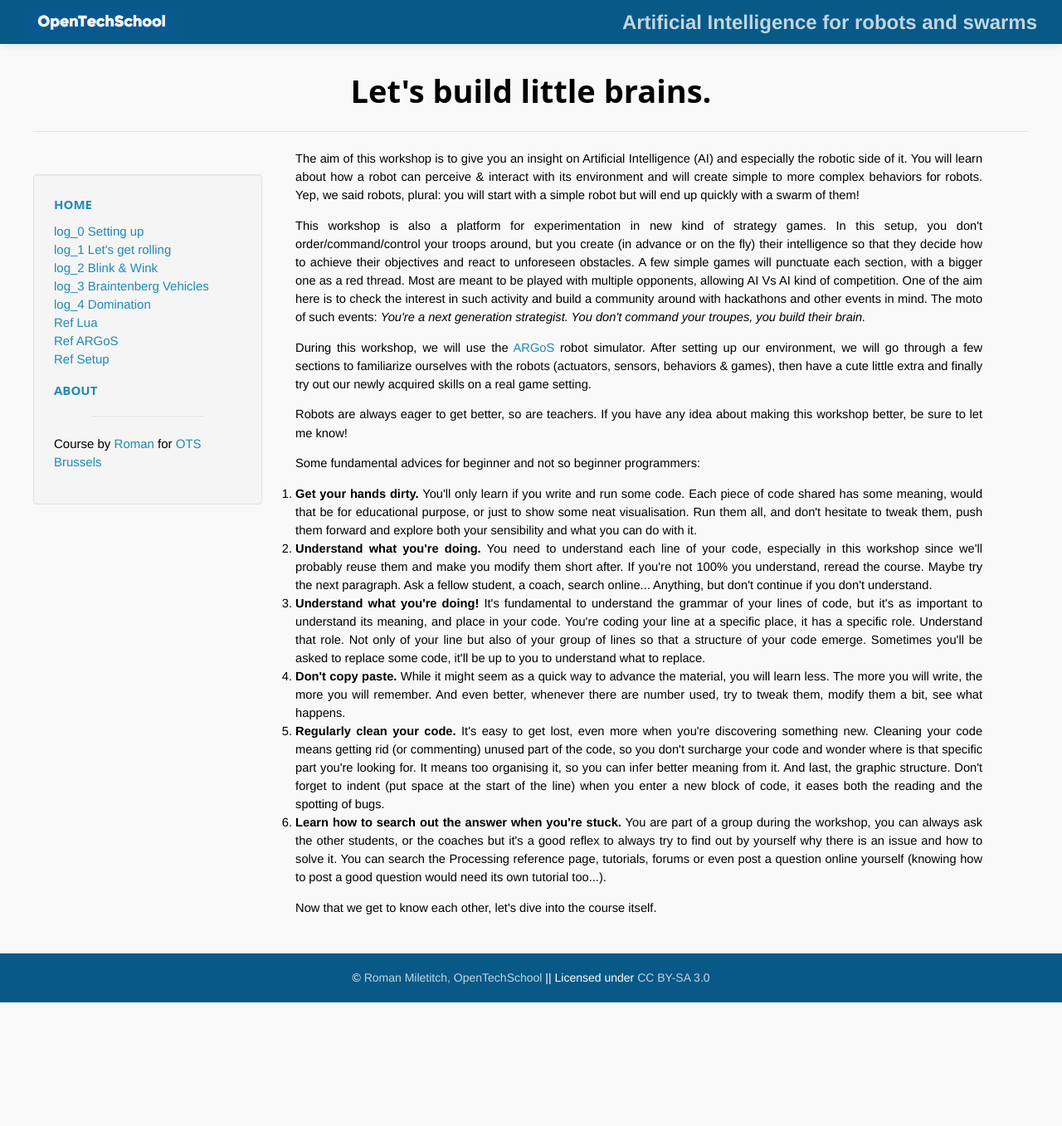
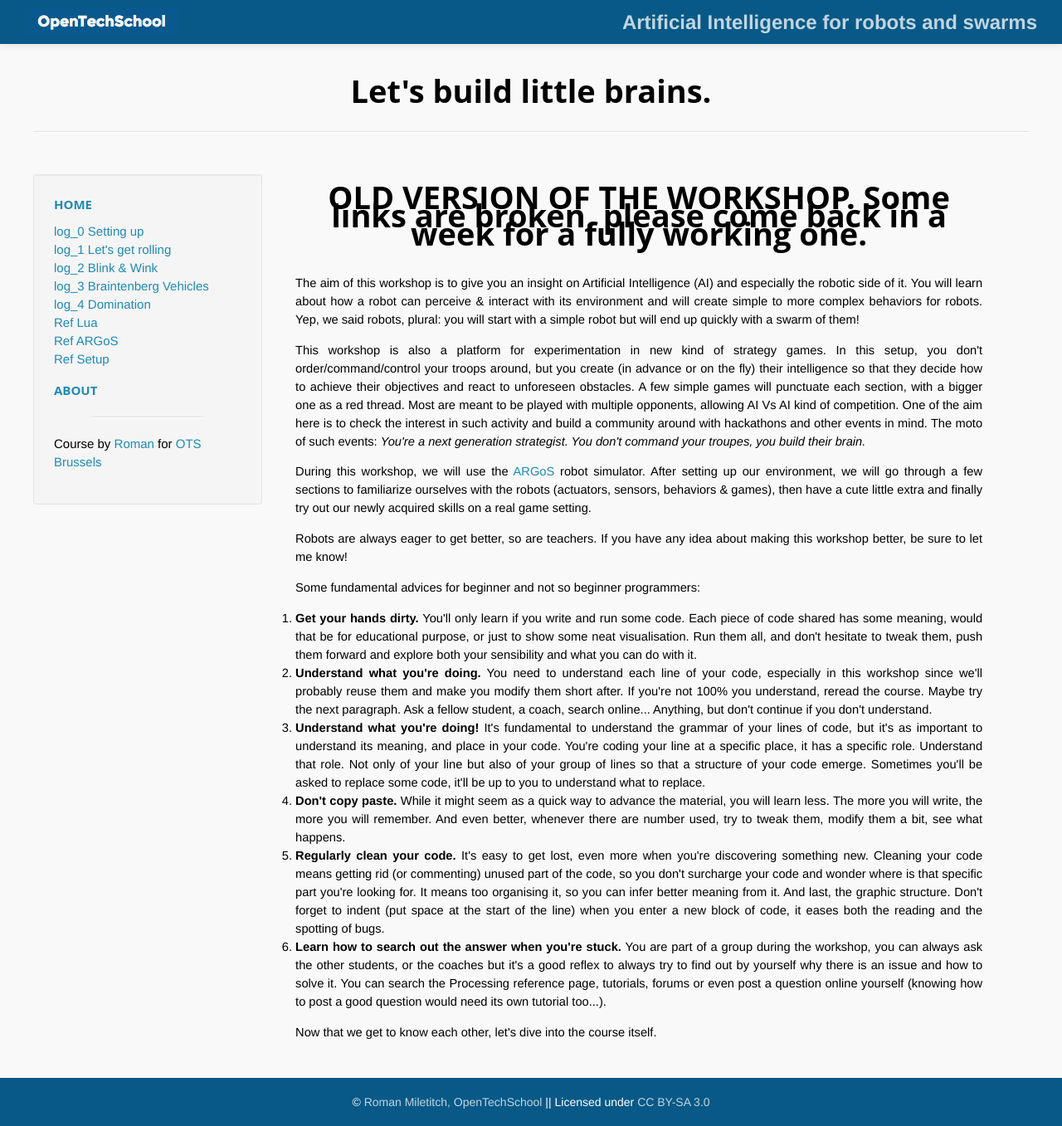
Before and after one commit to OpenTechSchool-Brussels/AI-for-robots-and-swarms, a Jekyll site: the page built from index.html, in a window 1280 px wide. Shown: the whole page at 83% size. Built offline with Jekyll 4.4.1, drawn with Linux system fonts in a browser that asks for light colours; Markdown is read by kramdown in place of the engine named in the settings; before the commit the page ends 1208 px from its top, so only the background shows below that.

Commit message:
Revise workshop introduction and link status
Updated the workshop description and added a note about broken links.

```diff
--- a/index.html
+++ b/index.html
@@ -2,6 +2,8 @@
 layout: default
 title:  "Let's build little brains."
 ---
+
+<h1> OLD VERSION OF THE WORKSHOP. Some links are broken, please come back in a week for a fully working one.</h1>
 
 <p>The aim of this workshop is to give you an insight on Artificial Intelligence (AI) and especially the robotic side of it. You will learn about how a robot can perceive & interact with its environment and will create simple to more complex behaviors for robots. Yep, we said robots, plural: you will start with a simple robot but will end up quickly with a swarm of them!</p>
 
```
